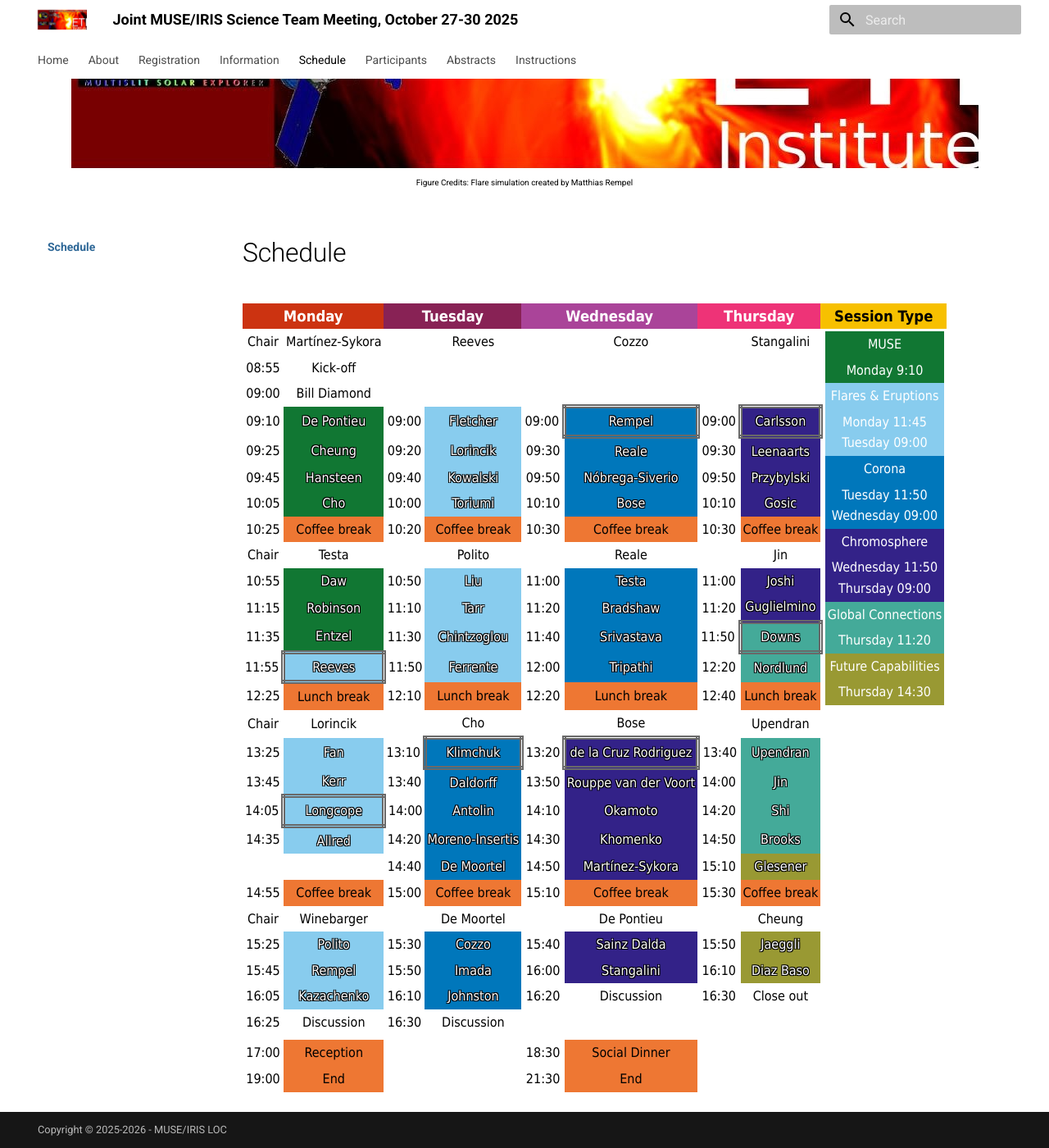
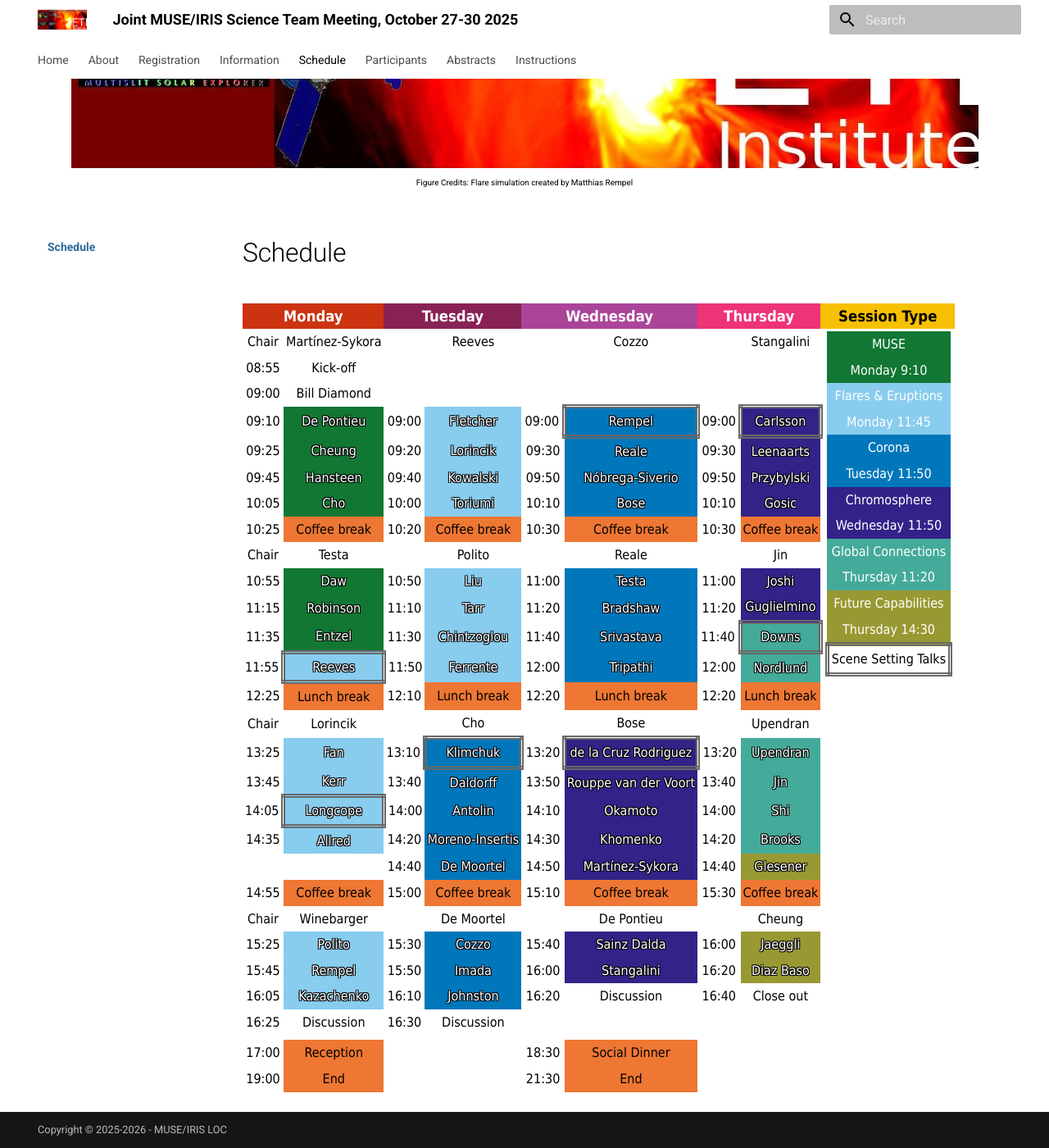
Before and after one commit to LM-SAL/iris_muse_team_meeting, an MkDocs documentation site: the page built from docs/schedule.md, in a window 1280 px wide and 1400 px high, scrolled down 337 px. Shown: the whole window at 82% size. Built offline with MkDocs 1.6.1 and Material for MkDocs 9.7.7, drawn with Linux system fonts in a browser that asks for light colours.

Commit message:
Fixes again

```diff
--- a/docs/schedule.md
+++ b/docs/schedule.md
@@ -47,17 +47,18 @@
 <table class="tg">
     <tbody>
         <tr><td class="tg-five" style="color:white;">MUSE</td></tr>
-        <tr><td class="tg-five" style="color:white;">Monday 9:10 </td></tr>
+        <tr><td class="tg-five" style="color:white;">Monday 9:10</td></tr>
         <tr><td class="tg-three" style="color:white;">Flares &amp; Eruptions</td></tr>
-        <tr><td class="tg-three" style="color:white;">Monday 11:45 <br> Tuesday 09:00</td></tr>
+        <tr><td class="tg-three" style="color:white;">Monday 11:45</td></tr>
         <tr><td class="tg-two" style="color:white;">Corona</td></tr>
-        <tr><td class="tg-two" style="color:white;">Tuesday 11:50 <br> Wednesday 09:00</td></tr>
+        <tr><td class="tg-two" style="color:white;">Tuesday 11:50</td></tr>
         <tr><td class="tg-one" style="color:white;">Chromosphere</td></tr>
-        <tr><td class="tg-one" style="color:white;">Wednesday 11:50 <br> Thursday 09:00</td></tr>
+        <tr><td class="tg-one" style="color:white;">Wednesday 11:50</td></tr>
         <tr><td class="tg-four" style="color:white;">Global Connections</td></tr>
         <tr><td class="tg-four" style="color:white;">Thursday 11:20</td></tr>
         <tr><td class="tg-six" style="color:white;">Future Capabilities</td></tr>
         <tr><td class="tg-six" style="color:white;">Thursday 14:30</td></tr>
+        <tr><td class="tg-nine" style="color:Black;">Scene Setting Talks</td></tr>
     </tbody>
 </table>
 </td>
@@ -201,7 +202,7 @@
     <td class="tg-three"><a href="https://lm-sal.github.io/iris_muse_team_meeting/abstracts/#Chintzoglou">Chintzoglou</a></td>
     <td class="tg">11:40</td>
     <td class="tg-two"><a href="https://lm-sal.github.io/iris_muse_team_meeting/abstracts/#Srivastava">Srivastava</a></td>
-    <td class="tg">11:50</td>
+    <td class="tg">11:40</td>
     <td class="tg-four tg-nine"><a href="https://lm-sal.github.io/iris_muse_team_meeting/abstracts/#Downs">Downs</a></td>
 
 </tr>
@@ -214,7 +215,7 @@
     <td class="tg-three"><a href="https://lm-sal.github.io/iris_muse_team_meeting/abstracts/#Ferrente">Ferrente</a></td>
     <td class="tg">12:00</td>
     <td class="tg-two"><a href="https://lm-sal.github.io/iris_muse_team_meeting/abstracts/#Tripathi">Tripathi</a></td>
-    <td class="tg">12:20</td>
+    <td class="tg">12:00</td>
     <td class="tg-four"><a href="https://lm-sal.github.io/iris_muse_team_meeting/abstracts/#Nordlund">Nordlund</a></td>
 
 </tr>
@@ -227,7 +228,7 @@
     <td class="tg-eight">Lunch break</td>
     <td class="tg">12:20</td>
     <td class="tg-eight">Lunch break</td>
-    <td class="tg">12:40</td>
+    <td class="tg">12:20</td>
     <td class="tg-eight">Lunch break</td>
 
 </tr>
@@ -253,7 +254,7 @@
     <td class="tg-two tg-nine"><a href="https://lm-sal.github.io/iris_muse_team_meeting/abstracts/#Klimchuk">Klimchuk</a></td>
     <td class="tg">13:20</td>
     <td class="tg-one tg-nine"><a href="https://lm-sal.github.io/iris_muse_team_meeting/abstracts/#de%20la%20Cruz%20Rodriguez">de la Cruz Rodriguez</a></td>
-    <td class="tg">13:40</td>
+    <td class="tg">13:20</td>
     <td class="tg-four"><a href="https://lm-sal.github.io/iris_muse_team_meeting/abstracts/#Upendran">Upendran</a></td>
 
 </tr>
@@ -266,7 +267,7 @@
     <td class="tg-two"><a href="https://lm-sal.github.io/iris_muse_team_meeting/abstracts/#Daldorff">Daldorff</a></td>
     <td class="tg">13:50</td>
     <td class="tg-one"><a href="https://lm-sal.github.io/iris_muse_team_meeting/abstracts/#Rouppe%20van%20der%20Voort">Rouppe van der Voort</a></td>
-    <td class="tg">14:00</td>
+    <td class="tg">13:40</td>
     <td class="tg-four"><a href="https://lm-sal.github.io/iris_muse_team_meeting/abstracts/#Jin">Jin</a></td>
 
 </tr>
@@ -279,7 +280,7 @@
     <td class="tg-two"><a href="https://lm-sal.github.io/iris_muse_team_meeting/abstracts/#Antolin">Antolin</a></td>
     <td class="tg">14:10</td>
     <td class="tg-one"><a href="https://lm-sal.github.io/iris_muse_team_meeting/abstracts/#Okamoto">Okamoto</a></td>
-    <td class="tg">14:20</td>
+    <td class="tg">14:00</td>
     <td class="tg-four"><a href="https://lm-sal.github.io/iris_muse_team_meeting/abstracts/#Shi">Shi</a></td>
 
 </tr>
@@ -292,7 +293,7 @@
     <td class="tg-two"><a href="https://lm-sal.github.io/iris_muse_team_meeting/abstracts/#Moreno-Insertis">Moreno-Insertis</a></td>
     <td class="tg">14:30</td>
     <td class="tg-one"><a href="https://lm-sal.github.io/iris_muse_team_meeting/abstracts/#Khomenko">Khomenko</a></td>
-    <td class="tg">14:50</td>
+    <td class="tg">14:20</td>
     <td class="tg-four"><a href="https://lm-sal.github.io/iris_muse_team_meeting/abstracts/#Brooks">Brooks</a></td>
 
 </tr>
@@ -305,7 +306,7 @@
     <td class="tg-two"><a href="https://lm-sal.github.io/iris_muse_team_meeting/abstracts/#De%20Moortel">De Moortel</a></td>
     <td class="tg">14:50</td>
     <td class="tg-one"><a href="https://lm-sal.github.io/iris_muse_team_meeting/abstracts/#Mart%C3%ADnez-Sykora">Martínez-Sykora</a></td>
-    <td class="tg">15:10</td>
+    <td class="tg">14:40</td>
     <td class="tg-six"><a href="https://lm-sal.github.io/iris_muse_team_meeting/abstracts/#Glesener">Glesener</a></td>
 
 </tr>
@@ -344,7 +345,7 @@
     <td class="tg-two"><a href="https://lm-sal.github.io/iris_muse_team_meeting/abstracts/#Cozzo">Cozzo</a></td>
     <td class="tg">15:40</td>
     <td class="tg-one"><a href="https://lm-sal.github.io/iris_muse_team_meeting/abstracts/#Sainz%20Dalda">Sainz Dalda</a></td>
-    <td class="tg">15:50</td>
+    <td class="tg">16:00</td>
     <td class="tg-six"><a href="https://lm-sal.github.io/iris_muse_team_meeting/abstracts/#Jaeggli">Jaeggli</a></td>
 
 </tr>
@@ -357,7 +358,7 @@
     <td class="tg-two"><a href="https://lm-sal.github.io/iris_muse_team_meeting/abstracts/#Imada">Imada</a></td>
     <td class="tg">16:00</td>
     <td class="tg-one"><a href="https://lm-sal.github.io/iris_muse_team_meeting/abstracts/#Stangalini">Stangalini</a></td>
-    <td class="tg">16:10</td>
+    <td class="tg">16:20</td>
     <td class="tg-six"><a href="https://lm-sal.github.io/iris_muse_team_meeting/abstracts/#Diaz%20Baso">Diaz Baso</a></td>
 
 </tr>
@@ -370,7 +371,7 @@
     <td class="tg-two"><a href="https://lm-sal.github.io/iris_muse_team_meeting/abstracts/#Johnston">Johnston</a></td>
     <td class="tg">16:20</td>
     <td class="tg-zero">Discussion</td>
-    <td class="tg">16:30</td>
+    <td class="tg">16:40</td>
     <td class="tg-zero">Close out</td>
 
 </tr>
```
Also changed, not shown: docs/abstracts.md (+9 -9 lines), docs/assets/files/create_schedule.py (+5 -4 lines).
